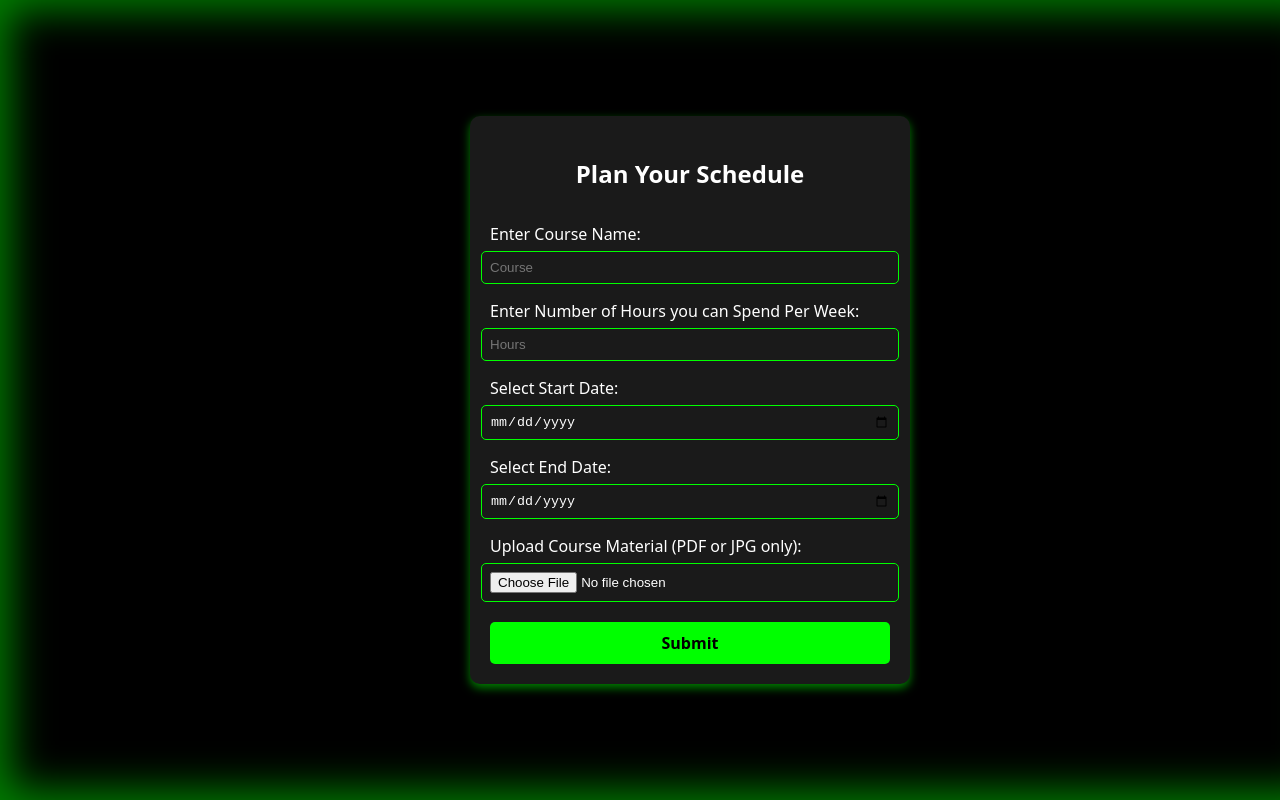
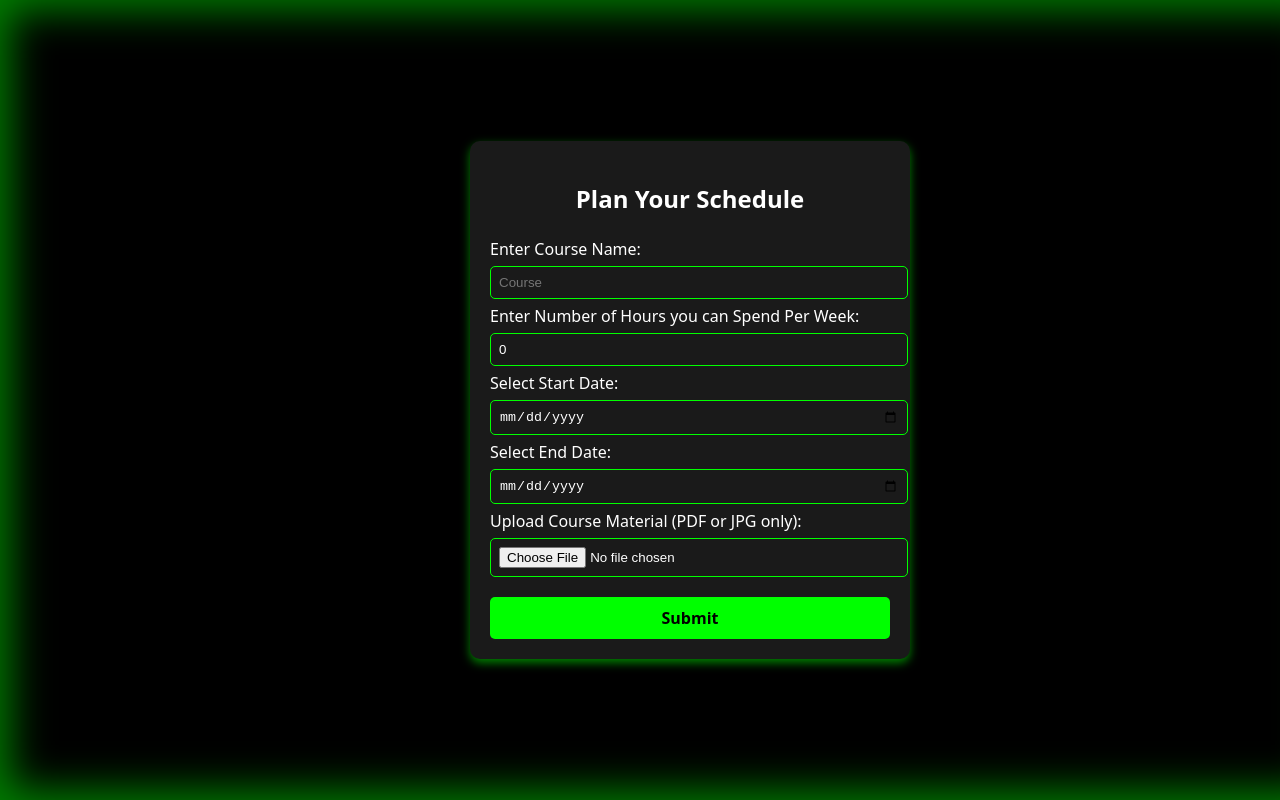
Before and after one commit to Kaviee31/review, a React (Vite) app: page /teacher-dashboard in a window 1280 px wide. Shown: the top 800 px of the page. Built offline with nearby package versions, Linux system fonts and the light colour scheme.

Commit message:
Gemini API added

```diff
--- a/src/components/TeacherDashboard.jsx
+++ b/src/components/TeacherDashboard.jsx
@@ -3,6 +3,12 @@
 
 function TeacherDashboard() {
   const [selectedFile, setSelectedFile] = useState(null);
+  const [courseName, setCourseName] = useState('');
+  const [hoursPerWeek, setHoursPerWeek] = useState(0);
+  const [startDate, setStartDate] = useState('');
+  const [endDate, setEndDate] = useState('');
+  const [syllabus, setSyllabus] = useState('');
+  const [loading, setLoading] = useState(false);
 
   const handleFileChange = (event) => {
     const file = event.target.files[0];
@@ -11,29 +17,96 @@
     }
   };
 
+  const handleSubmit = async (event) => {
+    event.preventDefault();
+    setLoading(true);
+    setSyllabus(''); // Clear previous syllabus
+
+    try {
+      const response = await fetch('http://localhost:3001/api/generate-syllabus', {
+        method: 'POST',
+        headers: {
+          'Content-Type': 'application/json',
+        },
+        body: JSON.stringify({
+          courseName,
+          hoursPerWeek,
+          startDate,
+          endDate,
+          // You might send the file data here if needed, but for simplicity, we'll focus on text data.
+        }),
+      });
+
+      if (!response.ok) {
+        throw new Error(`HTTP error! status: ${response.status}`);
+      }
+
+      const data = await response.json();
+      setSyllabus(data.syllabus);
+    } catch (error) {
+      console.error('Error generating syllabus:', error);
+      setSyllabus('Error generating syllabus. Please try again.');
+    } finally {
+      setLoading(false);
+    }
+  };
+
   return (
     <div className="app-container">
       <div className="dashboard-content">
         <h2>Plan Your Schedule</h2>
-
+        <form onSubmit={handleSubmit}>
           <label>Enter Course Name:</label>
-        <input type="text" placeholder="Course" />
+          <input
+            type="text"
+            placeholder="Course"
+            value={courseName}
+            onChange={(e) => setCourseName(e.target.value)}
+            required
+          />
 
           <label>Enter Number of Hours you can Spend Per Week:</label>
-        <input type="number" placeholder="Hours" min="1" />
+          <input
+            type="number"
+            placeholder="Hours"
+            min="1"
+            value={hoursPerWeek}
+            onChange={(e) => setHoursPerWeek(parseInt(e.target.value))}
+            required
+          />
 
           <label>Select Start Date:</label>
-        <input type="date" />
+          <input
+            type="date"
+            value={startDate}
+            onChange={(e) => setStartDate(e.target.value)}
+            required
+          />
 
           <label>Select End Date:</label>
-        <input type="date" />
+          <input
+            type="date"
+            value={endDate}
+            onChange={(e) => setEndDate(e.target.value)}
+            required
+          />
 
           <label>Upload Course Material (PDF or JPG only):</label>
           <input type="file" accept=".pdf, .jpg" onChange={handleFileChange} />
 
           {selectedFile && <p>Selected File: {selectedFile.name}</p>}
 
-        <button type='submit' value='submit'> Submit</button >
+          <button type="submit" disabled={loading}>
+            {loading ? 'Generating...' : 'Submit'}
+          </button>
+        </form>
+
+        {syllabus && (
+          <div className="syllabus-output">
+            <h3>Generated Syllabus:</h3>
+            <pre>{syllabus}</pre>
+          </div>
+        )}
       </div>
     </div>
   );
```
Also changed, not shown: package.json (+8 -1 lines), src/Syllabusdiv.js (added, +34 -0 lines), 2 other files (tests, documents, lock files or other folders). Lines whose indentation alone changed are shown as unchanged.
